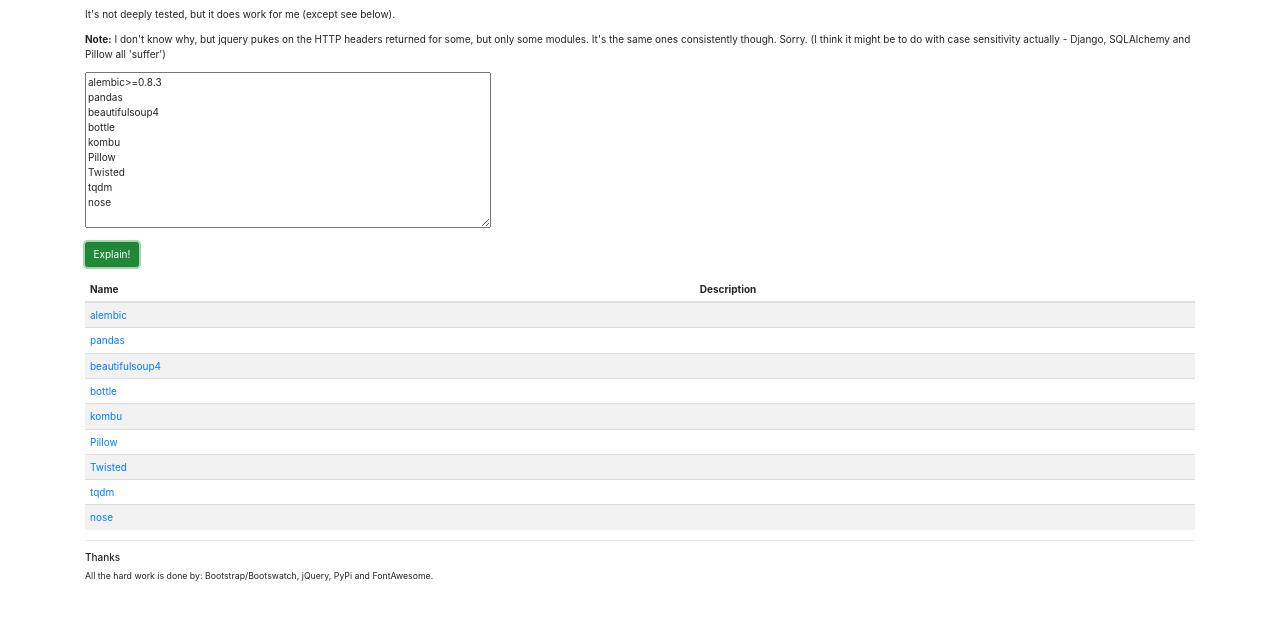
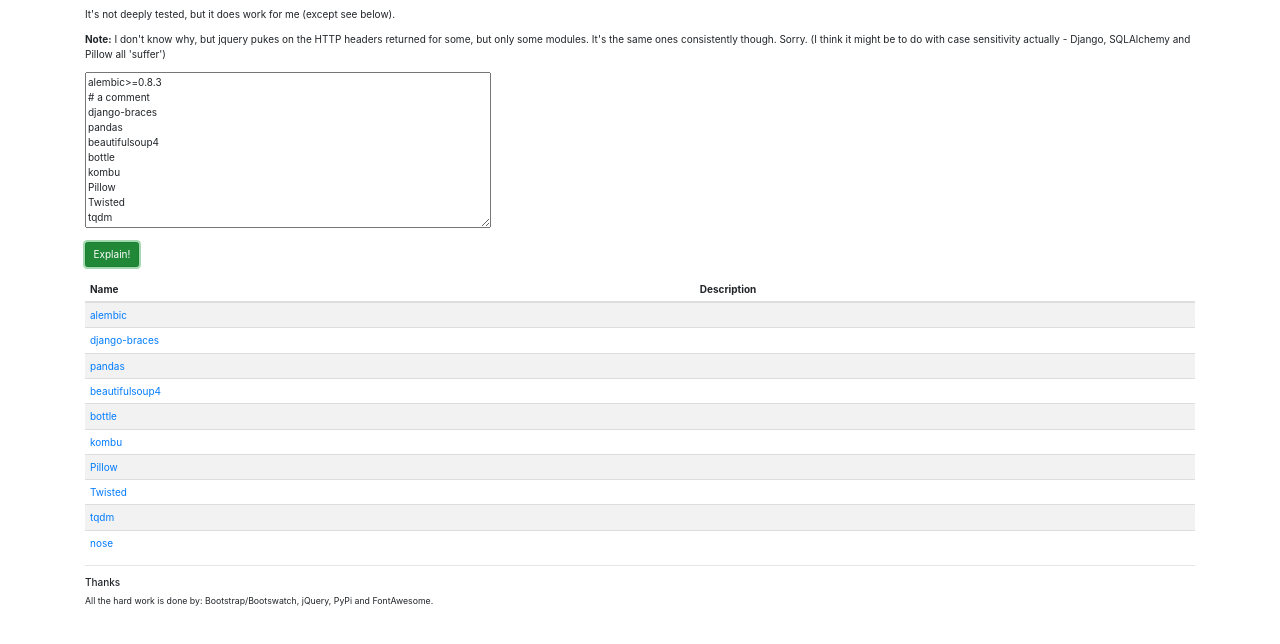
Before and after one commit to howardjones/playtime, a plain HTML site: page requirements-explainer.html in a window 1280 px wide. Both pictures are taken after a click on the button "Explain!". Shown: the part 94-738 px from the top of the page. Drawn offline with nearby package versions, Linux system fonts and the light colour scheme; no server answers.

Commit message:
Fix for hyphens in package names. Also ignore '-' lines and comments.

```diff
--- a/requirements-explainer.html
+++ b/requirements-explainer.html
@@ -64,12 +64,11 @@
 
             $.each(inputs, function (index, value) {
                 value = value.trim();
-                if (value != '') {
+                if (value != '' && ! value.startsWith('#') && !value.startsWith('-')) {
                     if (value.includes('://')) {
-                        parts = value.split(/\W+/);
                         tgt.append('<tr><td>' + value + '</td><td><em>Sorry, not on PyPi</em></td></tr>');
                     } else {
-                        parts = value.split(/\W+/);
+                        parts = value.split(/[^A-Za-z0-9\-]/);
                         tgt.append('<tr><td><a target="_blank" href="https://pypi.python.org/pypi/' + parts[0] + '">' + parts[0] + '</a></td><td id="description_' + id + '"></td></tr>');
                         explain_one($('#description_' + id), parts[0]);
                         id++;
@@ -108,6 +107,8 @@
 
     <div id="input">
         <p><textarea name="requirements" id="requirements" cols="60" rows="10">alembic>=0.8.3
+# a comment
+django-braces
 pandas
 beautifulsoup4
 bottle
```
